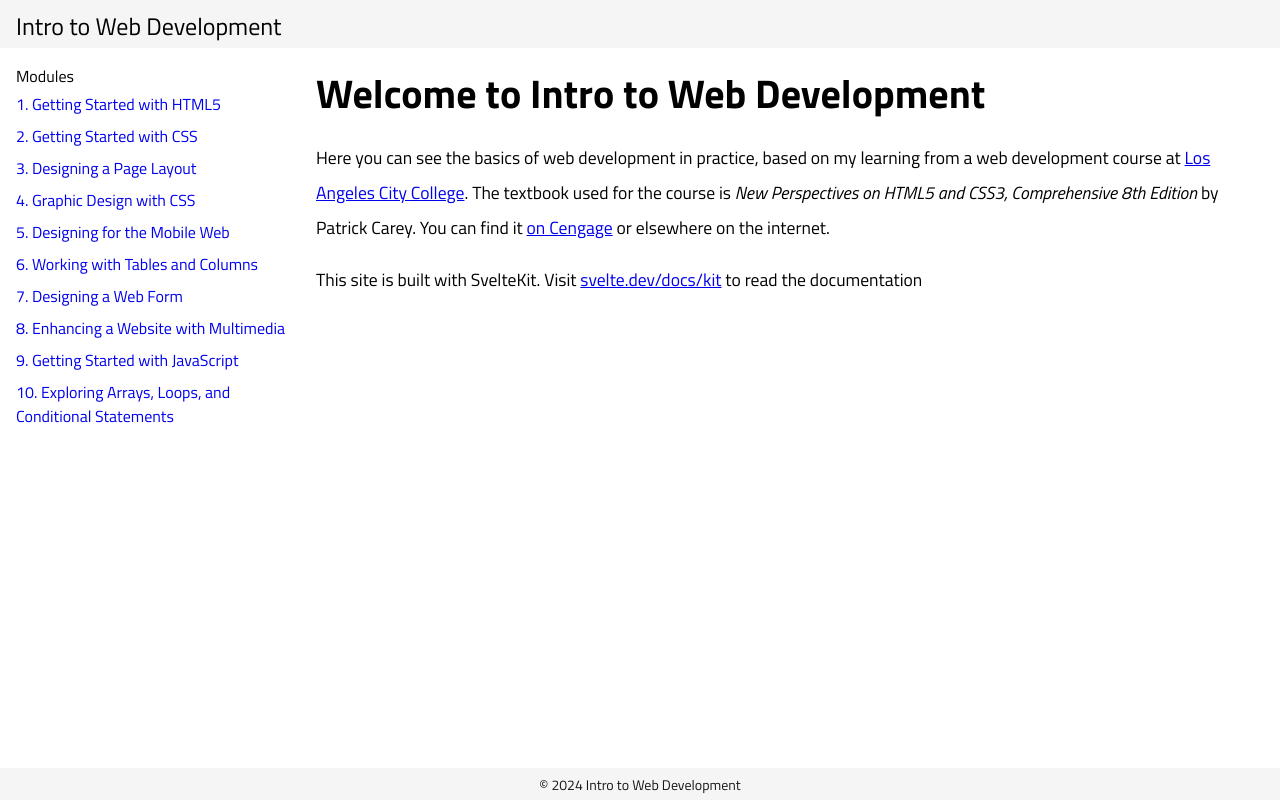
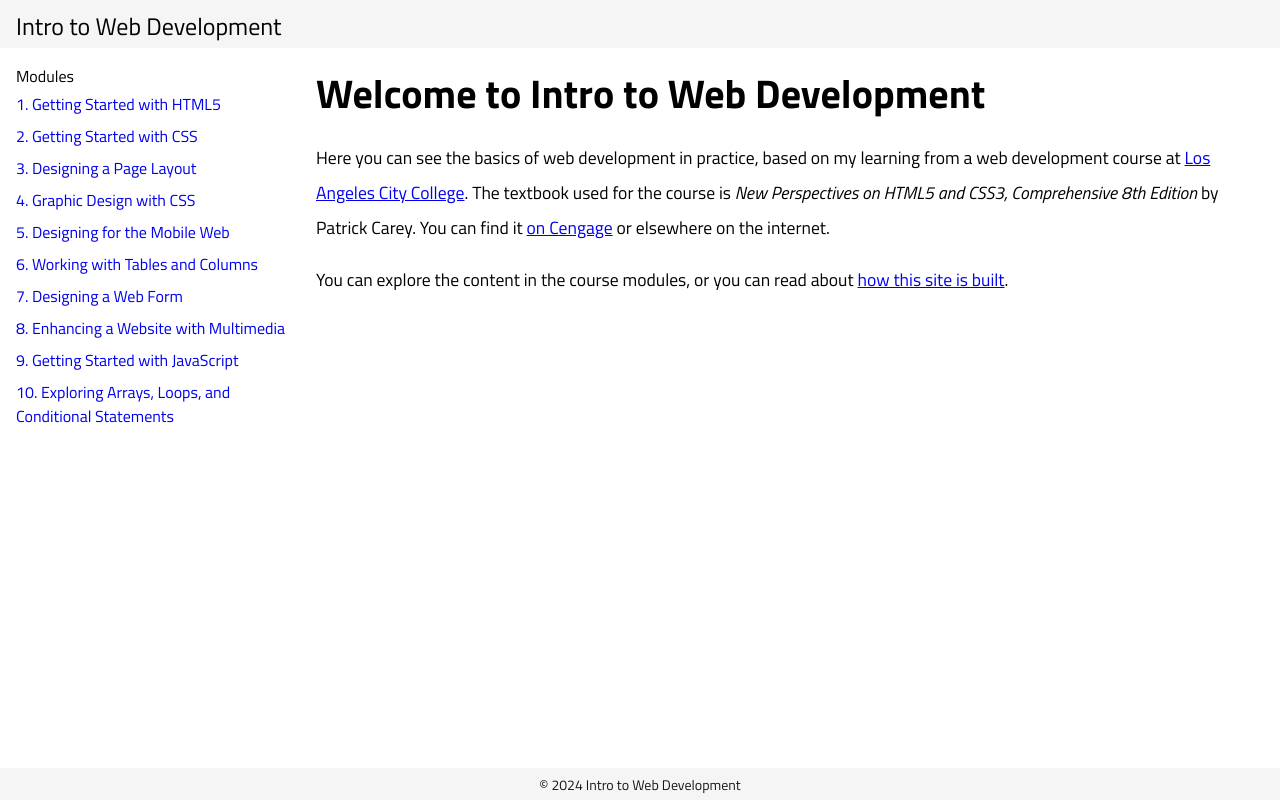
Before and after one commit to MokeEire/WebDevSite, a SvelteKit app: page / in a window 1280 px wide. Built offline with nearby package versions, Linux system fonts and the light colour scheme.

Commit message:
link to pages on homepage

```diff
--- a/src/routes/+page.svelte
+++ b/src/routes/+page.svelte
@@ -3,6 +3,10 @@
     Here you can see the basics of web development in practice,
     based on my learning from a web development course at <a href="https://lacc.edu">Los Angeles City College</a>.
     The textbook used for the course is <cite>New Perspectives on HTML5 and CSS3, Comprehensive 8th Edition</cite> by Patrick Carey.
-    You can find it <a href="https://www.cengage.com/c/new-perspectives-on-html-5-and-css-comprehensive-comprehensive-8e-carey/9780357107140/">on Cengage</a> or elsewhere on the internet.
+    You can find it
+    <a href="https://www.cengage.com/c/new-perspectives-on-html-5-and-css-comprehensive-comprehensive-8e-carey/9780357107140/">on Cengage</a>
+    or elsewhere on the internet.
 </p>
-<p>This site is built with SvelteKit. Visit <a href="https://svelte.dev/docs/kit">svelte.dev/docs/kit</a> to read the documentation</p>
+<p>
+    You can explore the content in the course modules, or you can read about <a href="/building-the-site">how this site is built</a>.
+</p>
```
